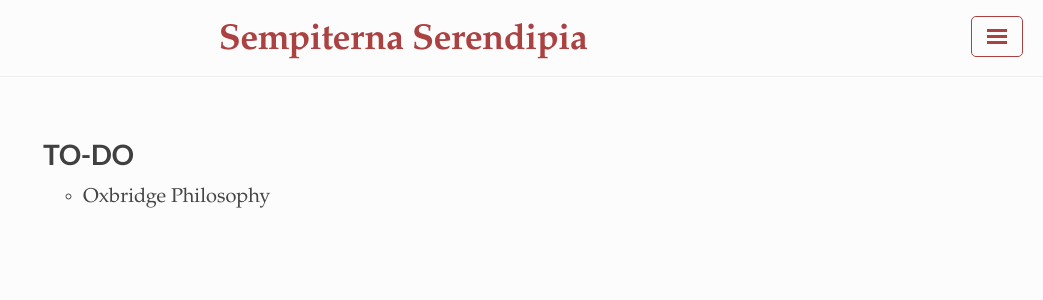
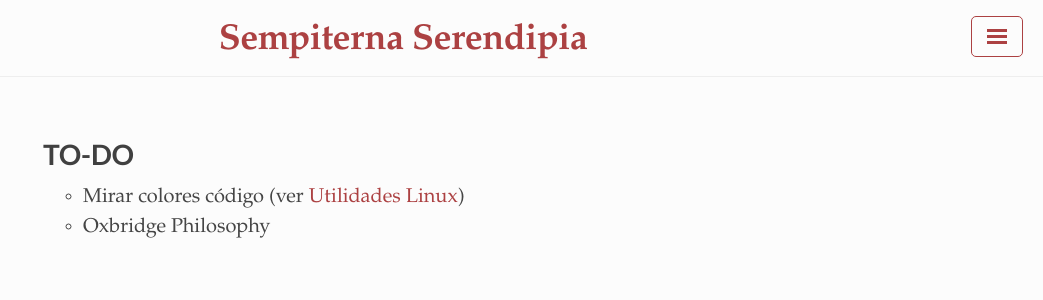
Before and after one commit to santi-gf/santi-gf.github.io, a Jekyll site: the page built from todo.md, in a window 1280 px wide. Shown: the top 300 px of the page, without its empty margins (237-1280 px from the left). Built offline with Jekyll 4.4.1, drawn with Linux system fonts in a browser that asks for light colours; a style sheet for code colours, icons or effects is not loaded.

Commit message:
Add TODO item

```diff
--- a/todo.md
+++ b/todo.md
@@ -4,4 +4,5 @@ title: "TO-DO"
 hidden: true
 ---
 
+- Mirar colores código (ver [Utilidades Linux]({{ site.baseurl }}{% link sor/utilidades-linux.md %}))
 - Oxbridge Philosophy
```
